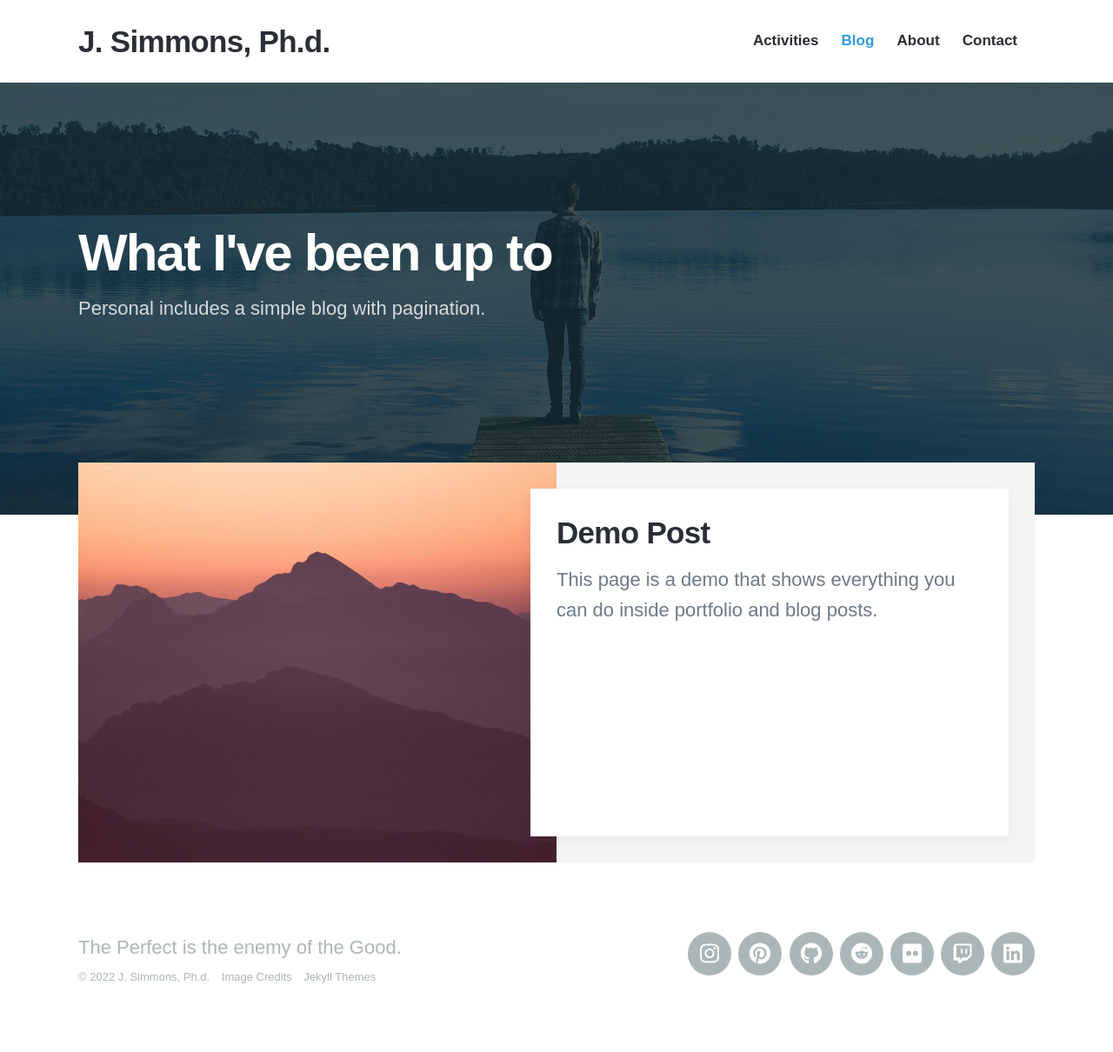
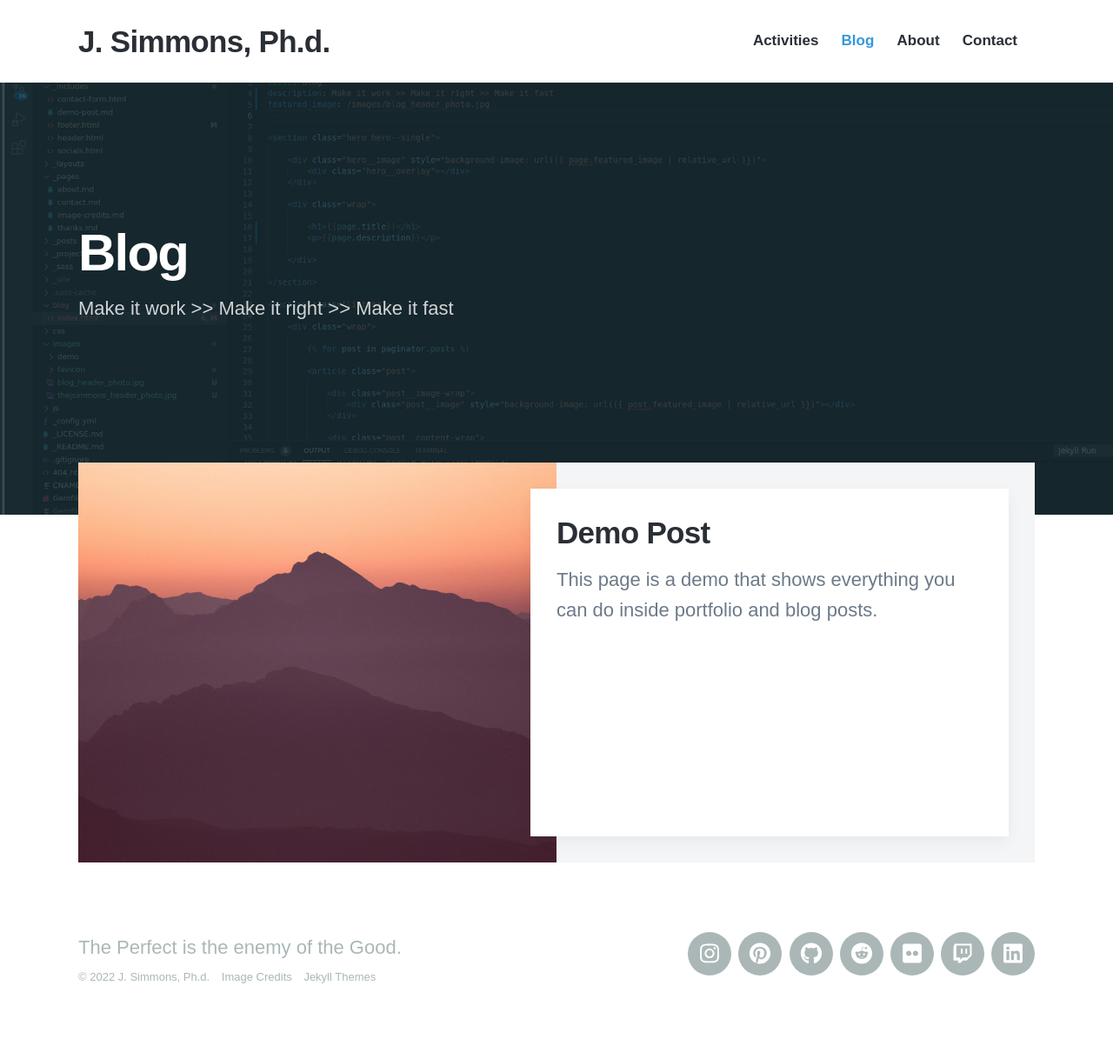
Before and after one commit to j-simmons-phd/j-simmons-phd.github.io, a Jekyll site: the page built from blog/index.html, in a window 1280 px wide. Shown: the whole page at 87% size. Built offline with Jekyll 4.4.1, drawn with Linux system fonts in a browser that asks for light colours; nearby versions of some CDN libraries; some web fonts are replaced; the list of posts is cut into pages by our own code.

Commit message:
Customize page headers

```diff
--- a/blog/index.html
+++ b/blog/index.html
@@ -1,8 +1,8 @@
 ---
 layout: default
 title: Blog
-description: Personal includes a simple blog with pagination.
-featured_image: /images/demo/blog.jpg
+description: Make it work >> Make it right >> Make it fast
+featured_image: /images/blog_header.png
 ---
 
 <section class="hero hero--single">
@@ -13,8 +13,8 @@ featured_image: /images/demo/blog.jpg
 
 	<div class="wrap">
 
-		<h1>What I've been up to</h1>
-		<p>Personal includes a simple blog with pagination.</p>
+		<h1>{{page.title}}</h1>
+		<p>{{page.description}}</p>
 
 	</div>
 
--- a/index.html
+++ b/index.html
@@ -1,8 +1,8 @@
 ---
 layout: default
-title: A sleek, modern Jekyll theme for personal websites.
-description: A sleek, modern Jekyll theme for personal websites. Personal is the perfect theme for developers, designers and other creatives.
-featured_image: /images/demo/home.jpg
+title: Digital Engineer<br>OSHW Advocate<br>Theatre Professional<br>All Around Geek
+description: The Perfect is the enemy of the Good.
+featured_image: /images/thejsimmons_header_photo.jpg
 ---
 
 <section class="hero">
```
Also changed, not shown: _pages/about.md (+3 -29 lines), _pages/contact.md (+1 -1 lines), images/blog_header.png (added), images/favicon.png (deleted), images/social.jpg (deleted), images/thejsimmons_header_photo.jpg (added), 2 other files.
